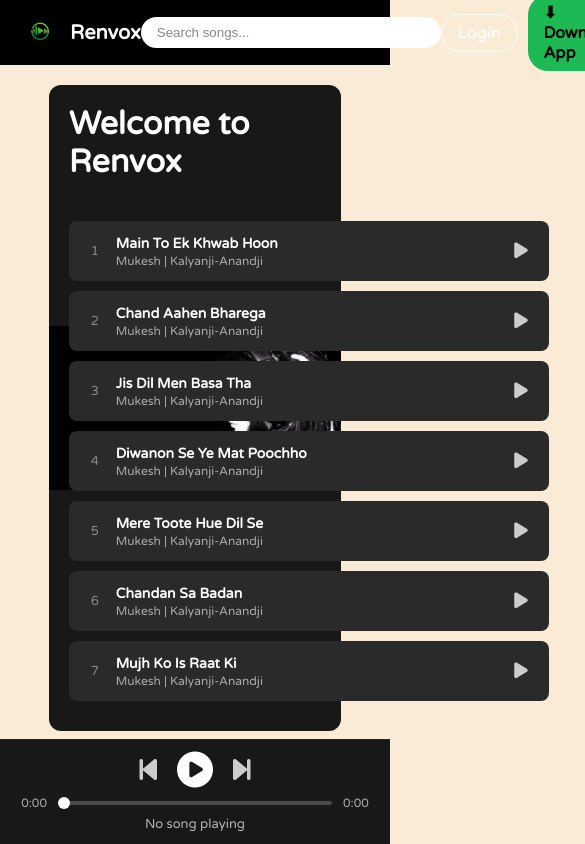
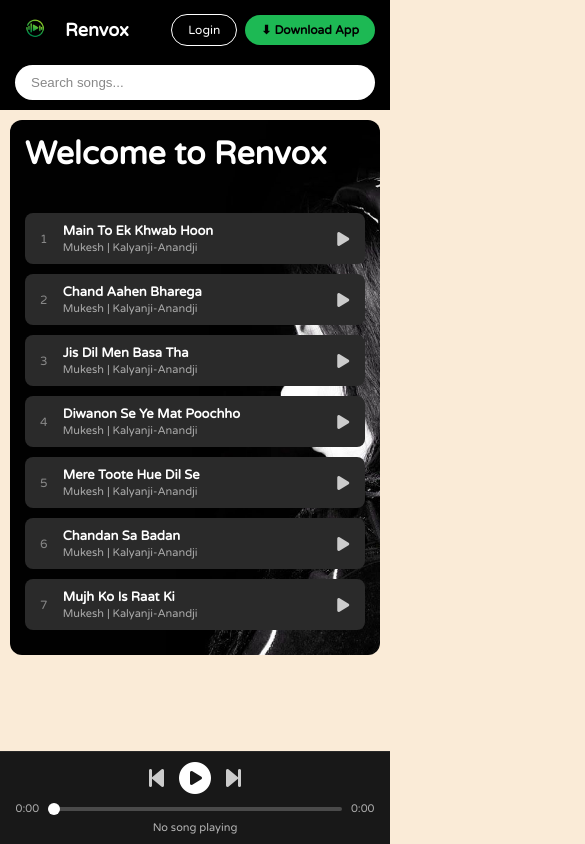
Before and after one commit to Dhiraj232/RENVOX-MUSIC, a plain HTML site: page INDEX.HTML in a window 390 px wide. Shown: the top 844 px of the page, 585 px wide, since content can reach past the window. Drawn offline with Linux system fonts and the light colour scheme.

Commit message:
update login

```diff
--- a/style.css
+++ b/style.css
@@ -699,3 +699,180 @@
     color: #555;
     font-size: 12px;
 }
+
+/* ======== MOBILE RESPONSIVENESS ======== */
+@media (max-width: 768px) {
+
+    /* Navbar */
+    nav ul {
+        flex-wrap: wrap;
+        height: auto;
+        padding: 10px 15px;
+        gap: 10px;
+    }
+
+    .brand {
+        order: 1;
+        font-size: 18px;
+    }
+
+    .nav-right {
+        order: 2;
+        gap: 8px;
+        margin-left: auto;
+    }
+
+    .search-container {
+        order: 3;
+        width: 100%;
+        text-align: center;
+        margin-top: 5px;
+    }
+
+    .search-container input {
+        width: 100%;
+        max-width: 100%;
+        padding: 10px 16px;
+    }
+
+    .btn-login,
+    .btn-download {
+        padding: 6px 12px;
+        font-size: 12px;
+    }
+
+    /* Main Container & Songs */
+    .container {
+        width: 95%;
+        margin: 10px auto 140px;
+        padding: 15px;
+        background-position: center;
+        background-size: cover;
+    }
+
+    .songItem {
+        width: 100%;
+        height: auto;
+        padding: 10px;
+    }
+
+    .song-number {
+        font-size: 12px;
+        width: 18px;
+    }
+
+    .songName {
+        font-size: 13px;
+    }
+
+    .songArtist {
+        font-size: 11px;
+    }
+
+    .songPlayBtn {
+        font-size: 16px;
+    }
+
+    /* Features Section */
+    .features-section {
+        width: 90%;
+        margin: 20px auto;
+    }
+
+    .features-grid {
+        grid-template-columns: 1fr;
+    }
+
+    .feature-card {
+        padding: 20px 15px;
+    }
+
+    /* About Section */
+    .about-section {
+        width: 90%;
+        padding: 25px 20px;
+    }
+
+    .about-content {
+        flex-direction: column;
+        text-align: center;
+        gap: 20px;
+    }
+
+    .about-btn {
+        width: 100%;
+    }
+
+    /* Modals */
+    .modal-box {
+        width: 90%;
+        padding: 25px 20px;
+    }
+
+    .modal-logo {
+        width: 50px;
+    }
+
+    .modal-title {
+        font-size: 20px;
+    }
+
+    .dl-btn {
+        font-size: 13px;
+        padding: 10px 16px;
+    }
+
+    /* Footer */
+    .footer {
+        padding: 30px 20px 0;
+        margin-bottom: 120px;
+    }
+
+    .footer-top {
+        grid-template-columns: 1fr;
+        gap: 25px;
+        text-align: center;
+    }
+
+    .footer-brand {
+        justify-content: center;
+    }
+
+    .footer-socials {
+        justify-content: center;
+    }
+
+    .footer-list a {
+        justify-content: center;
+    }
+
+    /* Player Controls */
+    .bottom {
+        padding: 10px 15px;
+    }
+
+    .control-buttons {
+        gap: 15px;
+    }
+
+    .control-buttons i {
+        font-size: 24px;
+    }
+
+    #masterPlay {
+        font-size: 32px !important;
+    }
+
+    .now-playing {
+        font-size: 11px;
+    }
+
+    .progress-container {
+        gap: 8px;
+    }
+
+    .progress-container span {
+        font-size: 11px;
+        width: 30px;
+    }
+}
```
